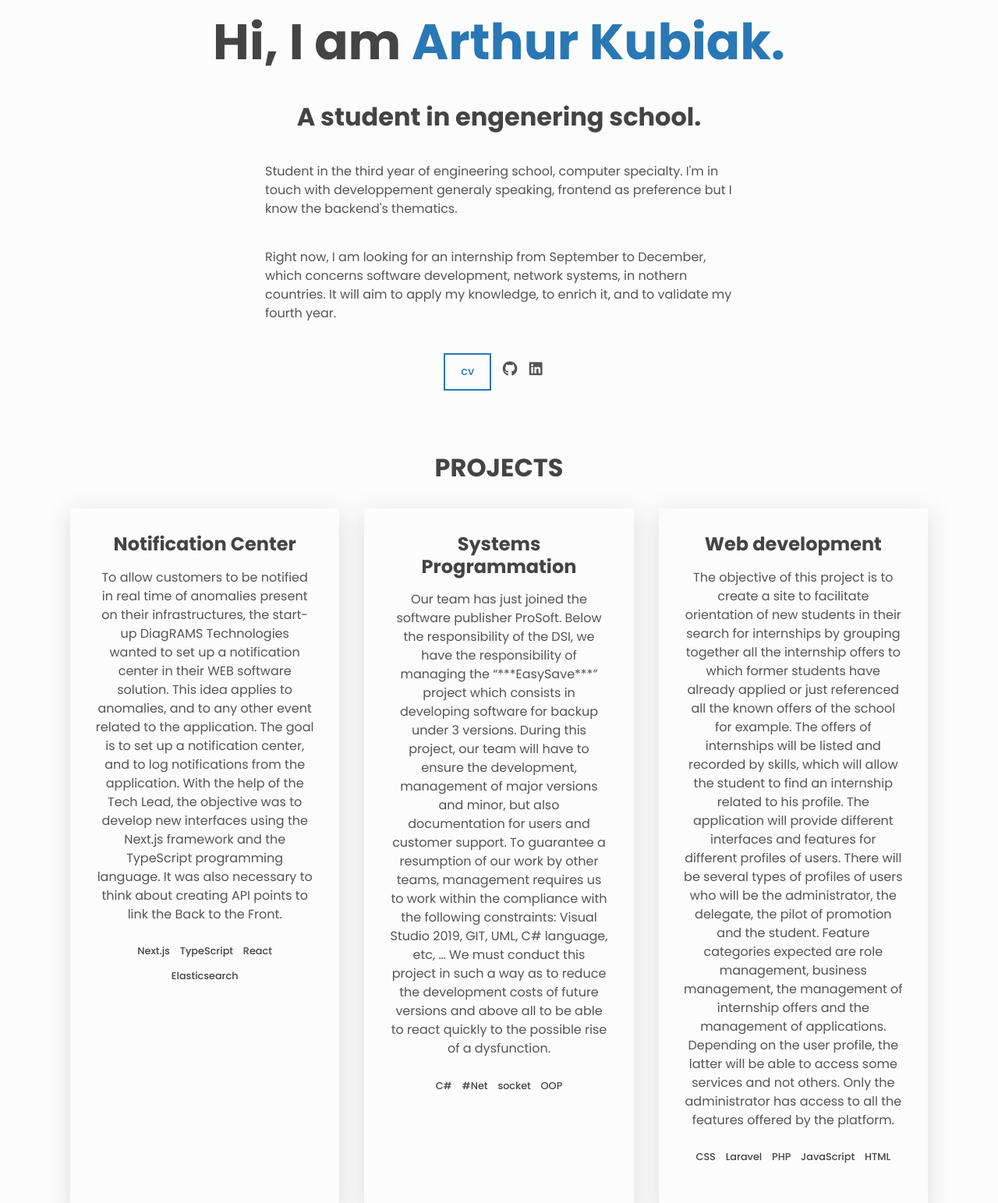
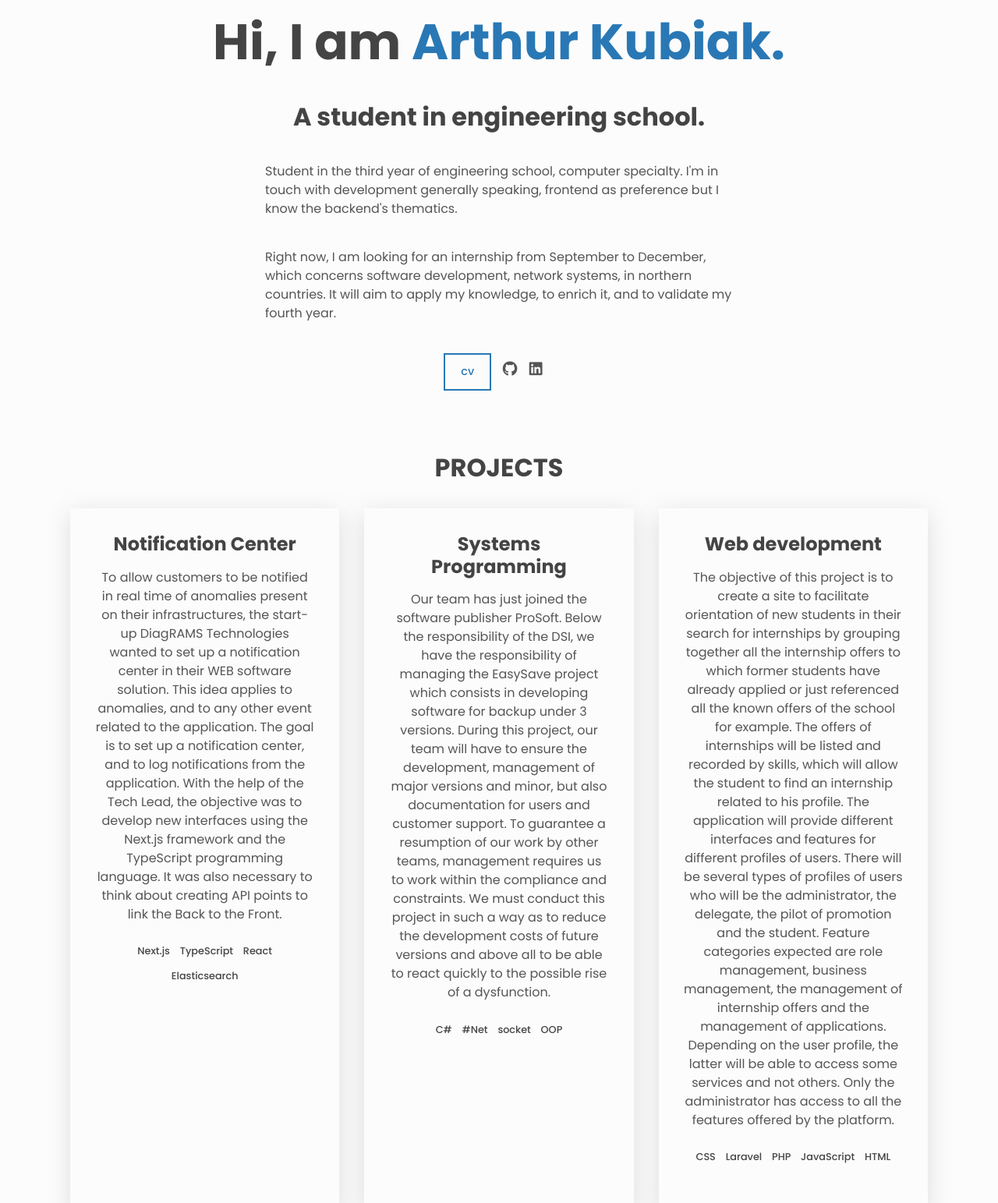
Before and after one commit to KubArthur/KubArthur.github.io, a plain HTML site: page index.html in a window 1280 px wide. Shown: the part 160-1703 px from the top of the page at 78% size. Drawn offline with Linux system fonts and the light colour scheme.

Commit message:
Update index.html

```diff
--- a/index.html
+++ b/index.html
@@ -60,16 +60,16 @@
       <!-- About -->
       <div class="about center">
         <h1>Hi, I am <span class="about__name">Arthur Kubiak.</span></h1>
-        <h2 class="about__role">A student in engenering school.</h2>
+        <h2 class="about__role">A student in engineering school.</h2>
         <p class="about__desc">
           Student in the third year of engineering school, computer specialty.
-          I'm in touch with developpement generaly speaking, frontend as
+          I'm in touch with development generally speaking, frontend as
           preference but I know the backend's thematics.
         </p>
 
         <p class="about__desc">
           Right now, I am looking for an internship from September to December,
-          which concerns software development, network systems, in nothern
+          which concerns software development, network systems, in northern
           countries. It will aim to apply my knowledge, to enrich it, and to
           validate my fourth year.
         </p>
@@ -125,20 +125,19 @@
           </div>
 
           <div class="project">
-            <h3>Systems Programmation</h3>
+            <h3>Systems Programming</h3>
             <p class="project__description">
               Our team has just joined the software publisher ProSoft. Below the
               responsibility of the DSI, we have the responsibility of managing
-              the “***EasySave***” project which consists in developing software
-              for backup under 3 versions. During this project, our team will
-              have to ensure the development, management of major versions and
-              minor, but also documentation for users and customer support. To
+              the EasySave project which consists in developing software for
+              backup under 3 versions. During this project, our team will have
+              to ensure the development, management of major versions and minor,
+              but also documentation for users and customer support. To
               guarantee a resumption of our work by other teams, management
-              requires us to work within the compliance with the following
-              constraints: Visual Studio 2019, GIT, UML, C# language, etc, … We
-              must conduct this project in such a way as to reduce the
-              development costs of future versions and above all to be able to
-              react quickly to the possible rise of a dysfunction.
+              requires us to work within the compliance and constraints. We must
+              conduct this project in such a way as to reduce the development
+              costs of future versions and above all to be able to react quickly
+              to the possible rise of a dysfunction.
             </p>
             <ul class="project__stack">
               <li class="project__stack-item">C#</li>
@@ -310,22 +309,14 @@
           <li class="hobbies__list-item btn btn--plain">RPG</li>
           <li class="hobbies__list-item btn btn--plain">Warhammer</li>
           <li class="hobbies__list-item btn btn--plain">Star Sars</li>
-          <li class="hobbies__list-item btn btn--plain">
-            Lord Of The Rings
-          </li>
+          <li class="hobbies__list-item btn btn--plain">Lord Of The Rings</li>
           <li class="hobbies__list-item btn btn--plain">Modding</li>
-          <li class="hobbies__list-item btn btn--plain">
-            Classical Music
-          </li>
+          <li class="hobbies__list-item btn btn--plain">Classical Music</li>
           <li class="hobbies__list-item btn btn--plain">Sport</li>
           <li class="hobbies__list-item btn btn--plain">IT</li>
           <li class="hobbies__list-item btn btn--plain">Landscape</li>
-          <li class="hobbies__list-item btn btn--plain">
-            French History
-          </li>
-          <li class="hobbies__list-item btn btn--plain">
-            Antiquity History
-          </li>
+          <li class="hobbies__list-item btn btn--plain">French History</li>
+          <li class="hobbies__list-item btn btn--plain">Antiquity History</li>
           <li class="hobbies__list-item btn btn--plain">Myths</li>
         </ul>
       </section>
```
